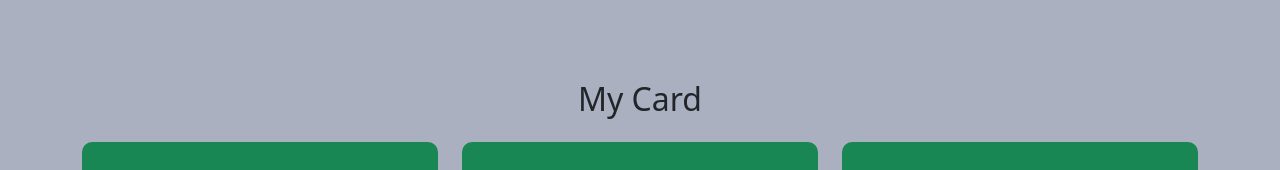
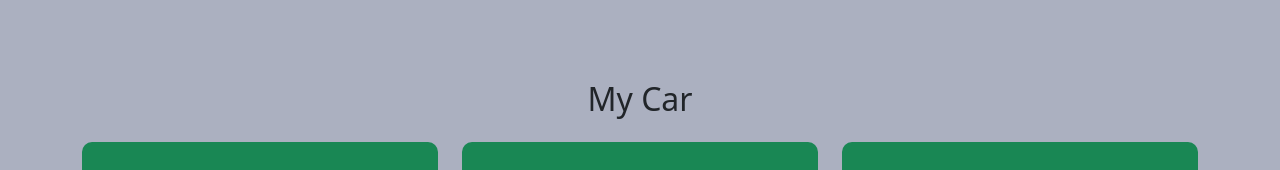
Before and after one commit to yuliusproject/liusretang.github.io, a plain HTML site: page index.html in a window 1280 px wide. Shown: the part 3508-3678 px from the top of the page. Drawn offline with nearby package versions, Linux system fonts and the light colour scheme.

```diff
--- a/index.html
+++ b/index.html
@@ -241,7 +241,7 @@
       <div class="container">
         <div class="row text-center mb-3">
           <div class="col">
-            <h2>My Card</h2>
+            <h2>My Car</h2>
           </div>
         </div>
         <div class="row">
```
